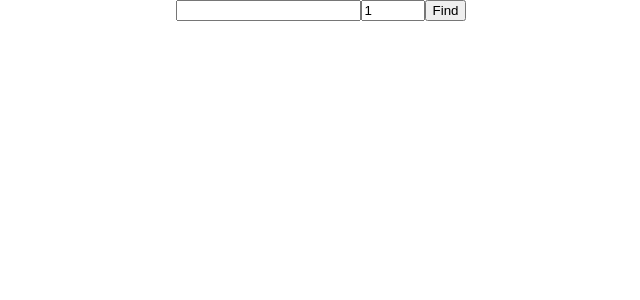
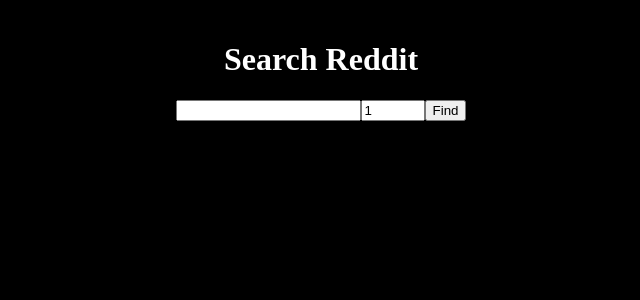
Before and after one commit to zarkle/reddit-search, a React (Create React App) app: page / in a window 1280 px wide. Shown: the top 300 px of the page, without its empty margins (319-959 px from the left). Built offline with nearby package versions, Linux system fonts and the light colour scheme.

Commit message:
add a little styling

```diff
--- a/public/index.html
+++ b/public/index.html
@@ -19,7 +19,7 @@
       work correctly both with client-side routing and a non-root public URL.
       Learn how to configure a non-root public URL by running `npm run build`.
     -->
-    <title>React App</title>
+    <title>Reddit Search</title>
   </head>
   <body>
     <noscript>
--- a/src/App.js
+++ b/src/App.js
@@ -14,6 +14,7 @@
   render() {
     return (
       <div className="App">
+        <h1>Search Reddit</h1>
         <SearchForm setAppState={this.setState.bind(this)} />
         { this.state.results ?
         <SearchResult results={this.state.results} />
--- a/src/index.css
+++ b/src/index.css
@@ -1,5 +1,7 @@
 body {
-  margin: 0;
-  padding: 0;
-  font-family: sans-serif;
+  margin: auto;
+  padding: 20px;
+  font-family: Helvetica sans-serif;
+  background-color: black;
+  color: white;
 }
```
